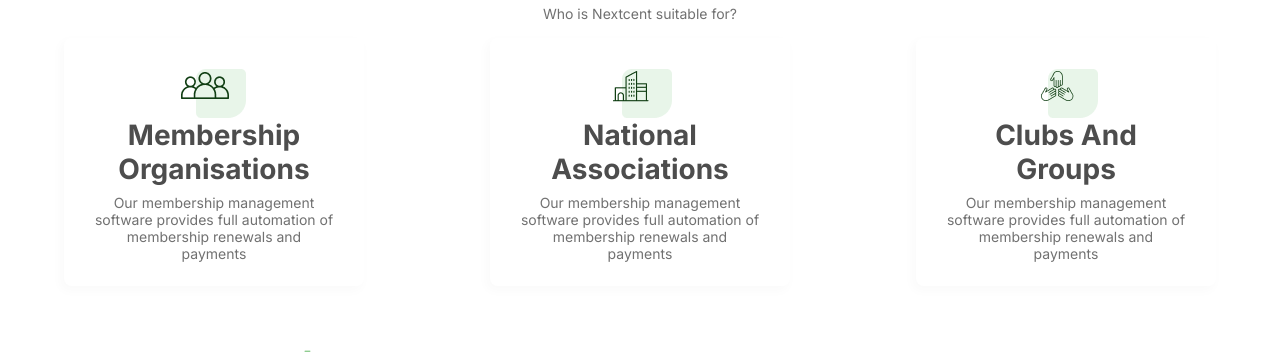
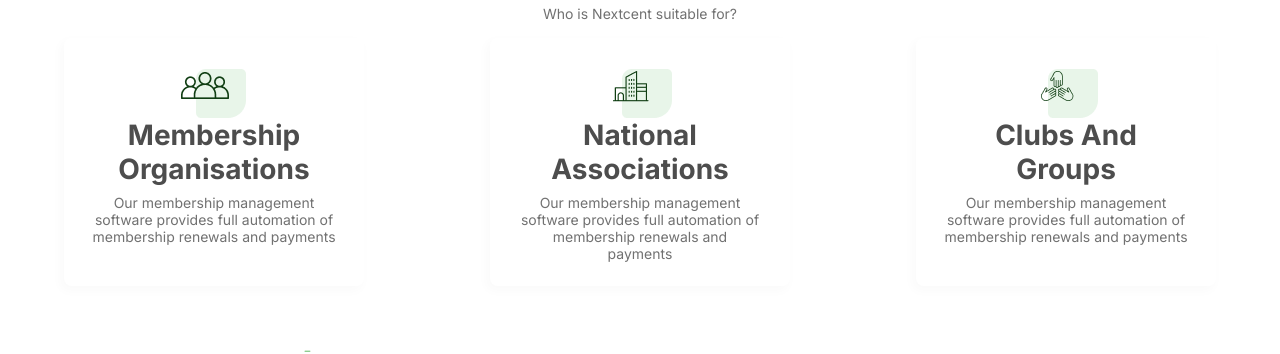
Before and after one commit to prosto-lan/command, a plain HTML site: page prosto_lan.html in a window 1280 px wide. Shown: the part 276-630 px from the top of the page. Drawn offline with Linux system fonts and the light colour scheme; a web font is replaced by a local one.

Commit message:
pravki_4

```diff
--- a/prosto_lan.css
+++ b/prosto_lan.css
@@ -54,10 +54,6 @@
     text-align: center;
 }
 
-.manage-community{
-
-}
-
 .h2-manage-community {
     margin-bottom: 8px;
 }
@@ -85,7 +81,7 @@
 }
 
 .card p {
-    width: 240px;
+    width: 260px;
 }
 
 .h3-card {
--- a/prosto_lan.html
+++ b/prosto_lan.html
@@ -59,7 +59,7 @@
                         National </br>Associations
                     </h3>
                     <p>
-                        Our membership management software provides full automation of membership renewals and payments
+                        Our membership management software provides full automation of membership renewals and <br/>payments
                     </p>
                 </div>
 
```
